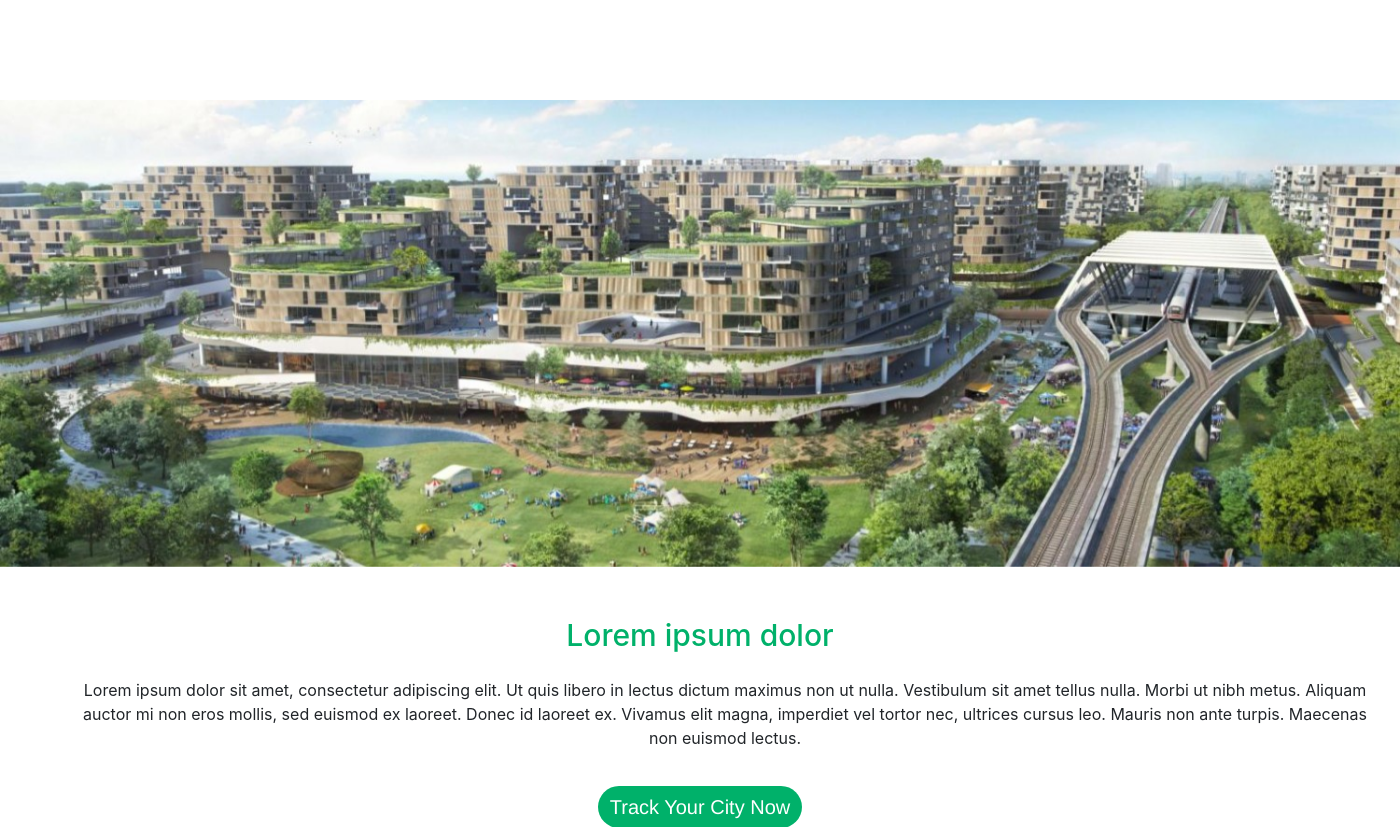
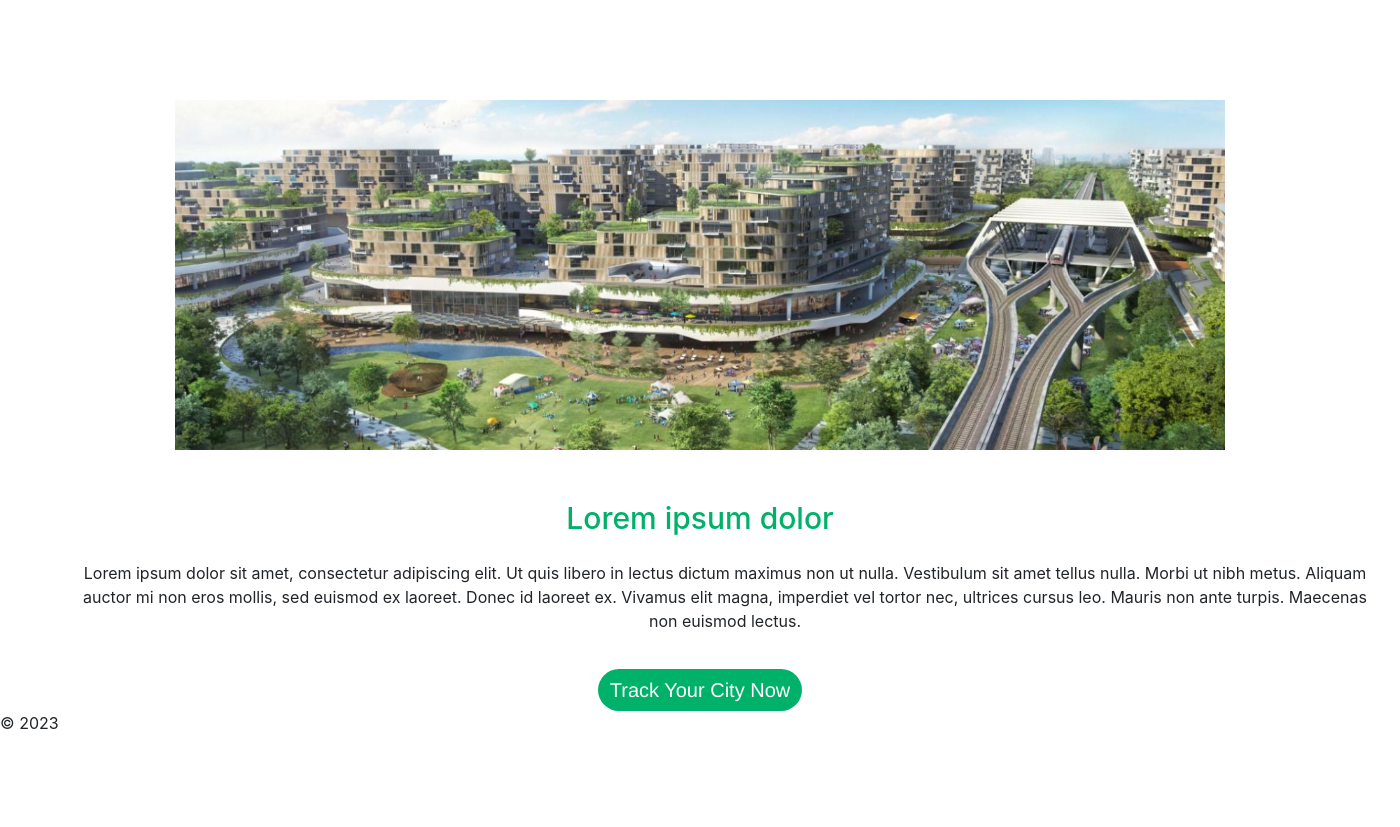
Before and after one commit to cfglondon23/Team-8, a Flask app: page / in a window 1400 px wide. Shown: the part 44-871 px from the top of the page. After the commit the page ends 773 px from the top, so only its background shows below. Run offline with Flask 2, Linux system fonts and the light colour scheme; some libraries are stand-ins or nearby versions.

Commit message:
Hero Images

```diff
--- a/src/static/css/main.css
+++ b/src/static/css/main.css
@@ -39,6 +39,10 @@ li {
     font-size: 30px;
 }
 
+#carousel {
+    margin: 0 auto;
+}
+
 #div_titletext {
     margin-left: 75px;
     width: 1300px;
--- a/src/templates/base.html
+++ b/src/templates/base.html
@@ -22,13 +22,13 @@
     <div id="carousel" class="carouselslide" data-ride="carousel">
         <div class="carousel-inner">
           <div class="carousel-item active">
-            <img class="d-block w-100" src="/static/css/images/city2.jpg" alt="First slide">
+            <img class="d-block text-center mx-auto w-75" src="/static/css/images/city2.jpg" alt="First slide">
           </div>
           <div class="carousel-item">
-            <img class="d-block w-100" src="/static/css/images/city1.jpg" alt="Second slide">
+            <img class="d-block text-center mx-auto w-75" src="/static/css/images/city1.jpg" alt="Second slide">
           </div>
           <div class="carousel-item">
-            <img class="d-block w-100" src="/static/css/images/city3.jpg" alt="Third slide">
+            <img class="d-block text-center mx-auto w-75" src="/static/css/images/city3.jpg" alt="Third slide">
           </div>
         </div>
       </div>
```
